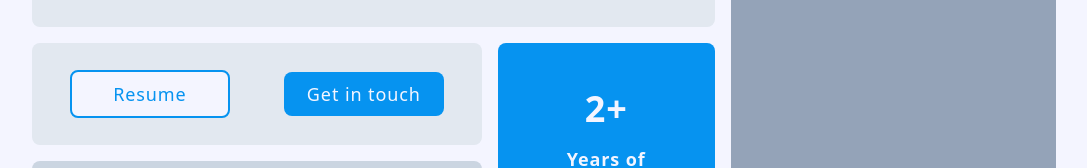
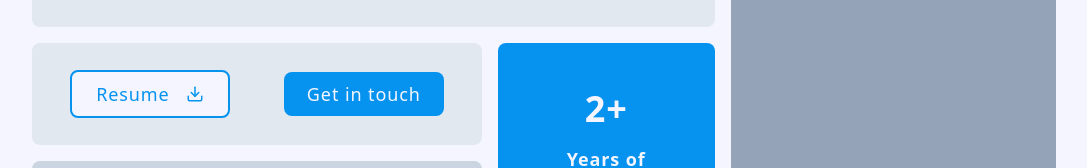
Before and after one commit to Likith123/portfolio, a React (Vite) app: page / in a window 1280 px wide. Shown: the part 522-690 px from the top of the page, without its empty margins (96-1183 px from the left). Built offline with nearby package versions, Linux system fonts and the light colour scheme.

Commit message:
Added download icon for resume

```diff
--- a/src/pages/Home.jsx
+++ b/src/pages/Home.jsx
@@ -1,3 +1,5 @@
+import { FiDownload } from "react-icons/fi";
+
 function Home() {
   const isMonthsCompleted =
     new Date().getMonth() - new Date("10/11/2021").getMonth();
@@ -27,8 +29,8 @@ function Home() {
           </h4>
         </div>
         <div className="col-span-2 flex items-center justify-evenly gap-4 rounded-lg bg-slate-200">
-          <button className="max-h-12 w-40 rounded-lg border-2 border-primary-700 bg-primary-100 px-4 py-2 text-lg tracking-wider text-primary-700">
-            Resume
+          <button className="flex max-h-12 w-40 gap-4 items-center justify-center rounded-lg border-2 border-primary-700 bg-primary-100 px-4 py-2 text-lg tracking-wider text-primary-700">
+            <p>Resume</p> <FiDownload />
           </button>
           <button className="max-h-12 w-40 rounded-lg bg-primary-700 px-4 py-2 text-lg tracking-wider text-primary-100">
             Get in touch
```
